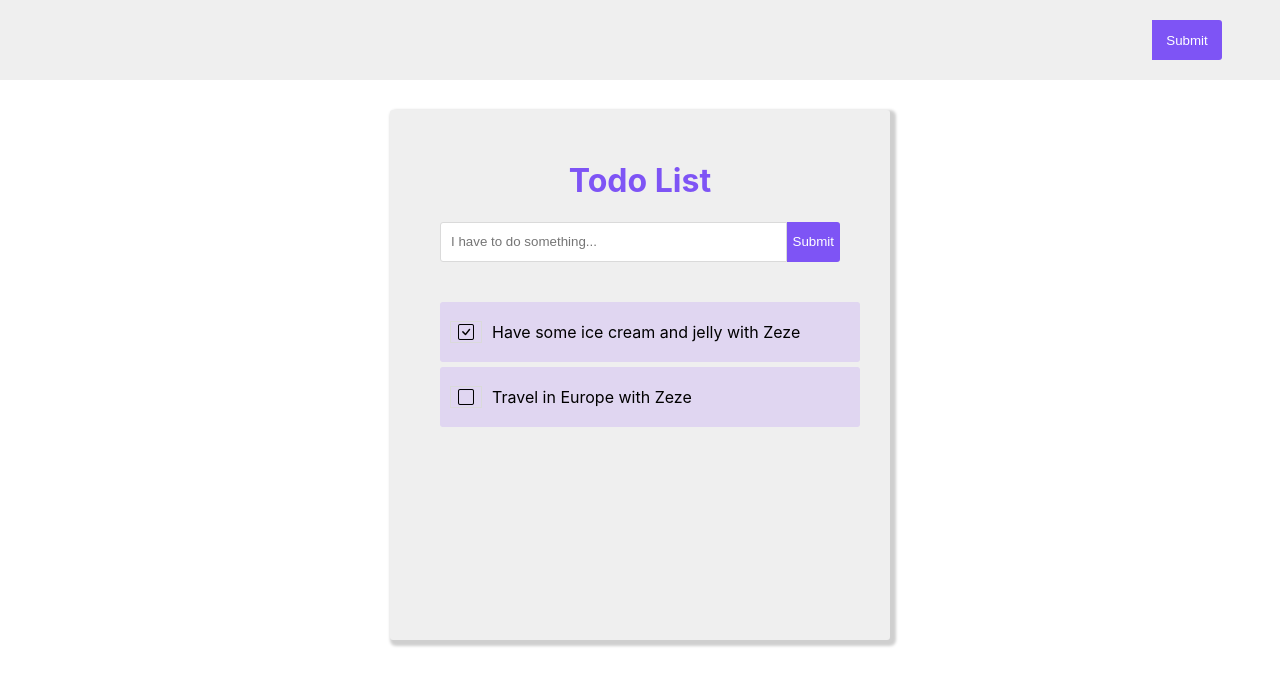
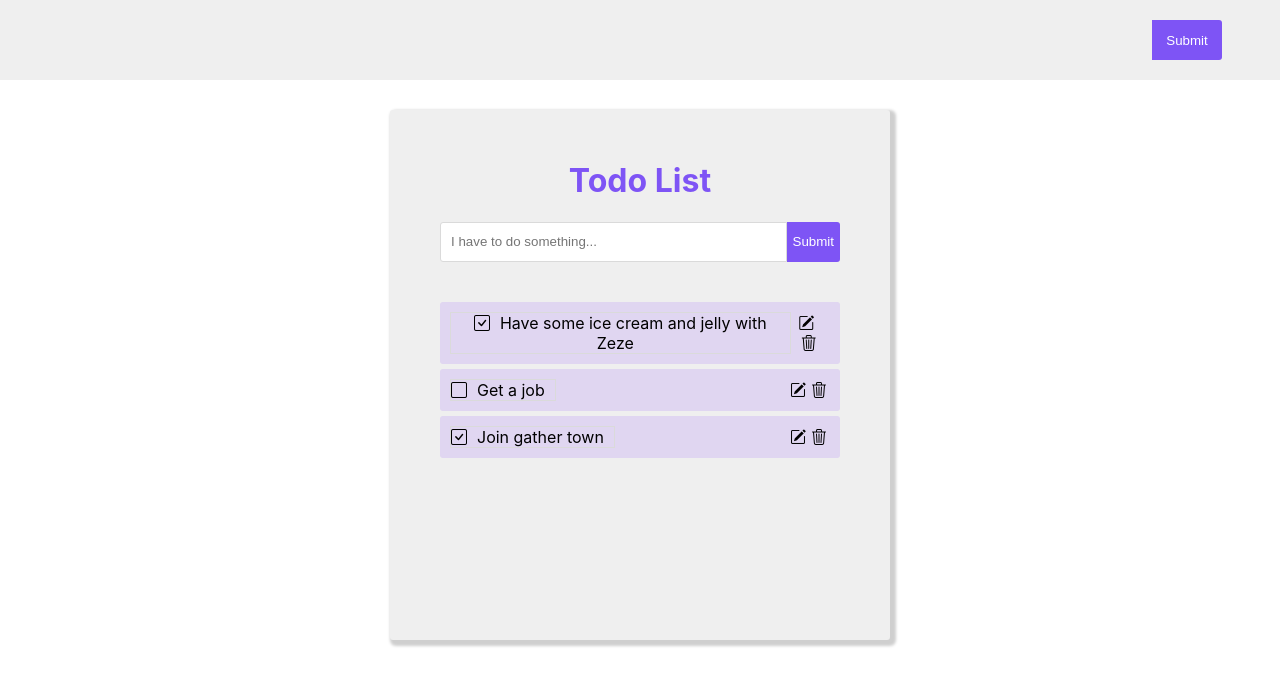
Before and after one commit to davinahi/wanted-pre-onboarding-frontend, a React (Create React App) app in the folder todo-list/: page / in a window 1280 px wide. Shown: the top 686 px of the page. Built offline with nearby package versions, Linux system fonts and the light colour scheme.

Commit message:
readme is edited

```diff
--- a/todo-list/src/App.js
+++ b/todo-list/src/App.js
@@ -1,18 +1,33 @@
+import { useState, useRef } from "react";
 import InputForm from "./components/Todos/InputForm";
 import List from "./components/Todos/List";
 import Header from "./components/UI/Header";
-
 import styled from "styled-components";
 
 function App() {
+  const [todos, setTodos] = useState([
+    {
+      id: 1,
+      content: "Have some ice cream and jelly with Zeze",
+      checked: true,
+    },
+    { id: 2, content: "Get a job", checked: false },
+    { id: 3, content: "Join gather town", checked: true },
+  ]);
+
+  const newId = useRef(4);
+
+  const insertNewTodo = ({ content }) => {
+    const newTodo = { id: newId.current, content, checked: false };
+  };
+
   return (
     <div className="App">
       <Header />
-
       <Template className="container">
         <H1>Todo List</H1>
         <InputForm />
-        <List />
+        <List todos={todos} />
       </Template>
     </div>
   );
--- a/todo-list/src/components/Todos/InputForm.jsx
+++ b/todo-list/src/components/Todos/InputForm.jsx
@@ -1,11 +1,23 @@
-import React from "react";
+import { useState } from "react";
 import Button from "../UI/Button";
 import styled from "styled-components";
 
-const InputForm = () => {
+const InputForm = ({ submitInputHandler }) => {
+  const [value, setValue] = useState("");
+
+  const inputChangeHandler = (e) => {
+    setValue(e.target.value);
+    console.log(value);
+  };
+
   return (
-    <Form>
-      <Input type="text" placeholder="I have to do something..." />
+    <Form onSubmit={submitInputHandler}>
+      <Input
+        type="text"
+        placeholder="I have to do something..."
+        value={value}
+        onChange={inputChangeHandler}
+      />
       <Button />
     </Form>
   );
--- a/todo-list/src/components/Todos/Item.jsx
+++ b/todo-list/src/components/Todos/Item.jsx
@@ -4,46 +4,45 @@ import "bootstrap-icons/font/bootstrap-icons.css";
 
 // <i class="bi bi-pencil-square"></i> 수정 아이콘
 
-const Item = () => {
+const Item = ({ todo }) => {
   return (
-    <>
-      <Li>
-        <Checkbox>
+    <Li>
+      <Checkbox>
+        {todo.checked ? (
           <i className="bi bi-check-square"></i>
-          {/* <i className="bi bi-square"></i> */}
-        </Checkbox>
-        <Label forhtml="todoItem">
-          Have some ice cream and jelly with Zeze
-        </Label>
-        {/* <input type="text" id="todoItem" /> */}
-      </Li>
-      <Li background-color="gray">
-        <Checkbox>
-          {/* <i className="bi bi-check-square"></i> */}
+        ) : (
           <i className="bi bi-square"></i>
-        </Checkbox>
-        <Label forhtml="todoItem">Travel in Europe with Zeze</Label>
-        {/* <input type="text" id="todoItem" /> */}
-      </Li>
-    </>
+        )}
+        <Label forhtml="todoItem">{todo.content}</Label>
+      </Checkbox>
+      {/* <input type="text" id="todoItem" /> */}
+      <div className="edit-btns">
+        <i className="bi bi-pencil-square"></i>
+        <i className="bi bi-trash3"></i>
+      </div>
+    </Li>
   );
 };
 
-const Checkbox = styled.span`
-  width: 30px;
-  border: 1px solid #dadada;
+const Li = styled.li`
+  display: flex;
+  justify-content: space-between;
+  background-color: #e0d6f1;
+  padding: 10px;
+  border-radius: 3px;
+  align-items: center;
+  margin-bottom: 5px;
+  .edit-btns {
+    margin-right: 3px;
+    .bi-pencil-square {
+      margin-right: 5px;
+    }
+  }
 `;
 
-const Li = styled.li`
-  display: flex;
-  width: 100%;
-  background-color: #e0d6f1;
-  padding: 10px;
-  /* border: 1px solid #dadada; */
-  border-radius: 3px;
-  align-items: center;
-  /* box-shadow: 3px 3px 3px 3px #e3e1e1; */
-  margin-bottom: 5px;
+const Checkbox = styled.span`
+  /* width: 30px; */
+  border: 1px solid #dadada;
 `;
 
 const Label = styled.label`
--- a/todo-list/src/components/Todos/List.jsx
+++ b/todo-list/src/components/Todos/List.jsx
@@ -2,10 +2,12 @@ import React from "react";
 import Item from "./Item";
 import styled from "styled-components";
 
-const List = () => {
+const List = ({ todos }) => {
   return (
     <Ul>
-      <Item />
+      {todos.map((todo) => (
+        <Item todo={todo} key={todo.id} />
+      ))}
     </Ul>
   );
 };
@@ -14,7 +16,6 @@ const Ul = styled.ul`
   width: 400px;
   height: 300px;
   margin: 40px 0 0 25px;
-  /* background-color: #cfcfcf; */
   padding: 0;
   text-align: center;
 `;
--- a/todo-list/src/components/UI/Button.jsx
+++ b/todo-list/src/components/UI/Button.jsx
@@ -22,6 +22,9 @@ const Btn = styled.button`
   height: ${(props) => props.height || "100%"};
   color: #fff;
   font-weight: 400;
+  &:hover {
+    background-color: #865ff1;
+  }
 `;
 
 export default Button;
```
Also changed, not shown: 1 other file (tests, documents, lock files or other folders).
